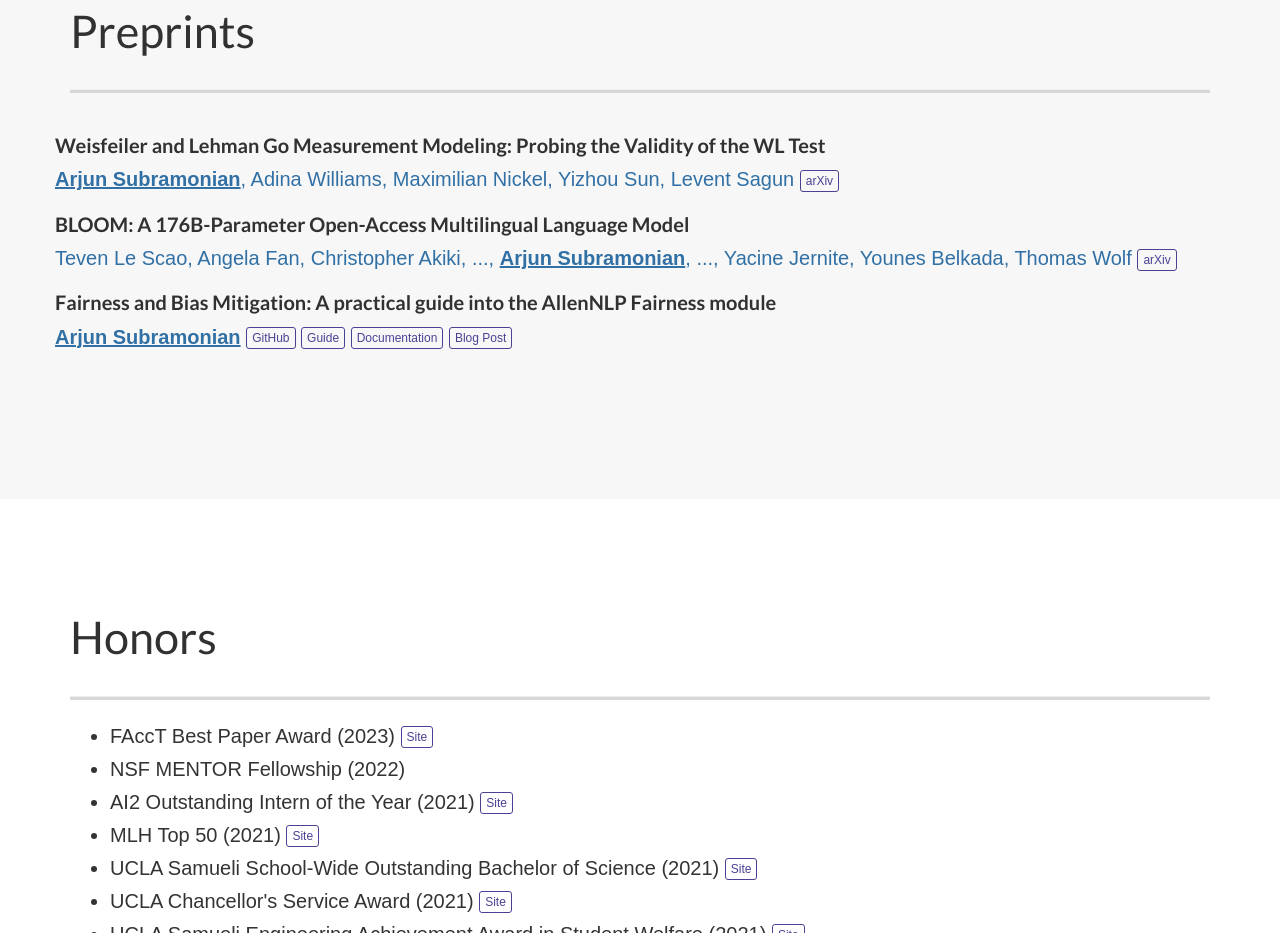
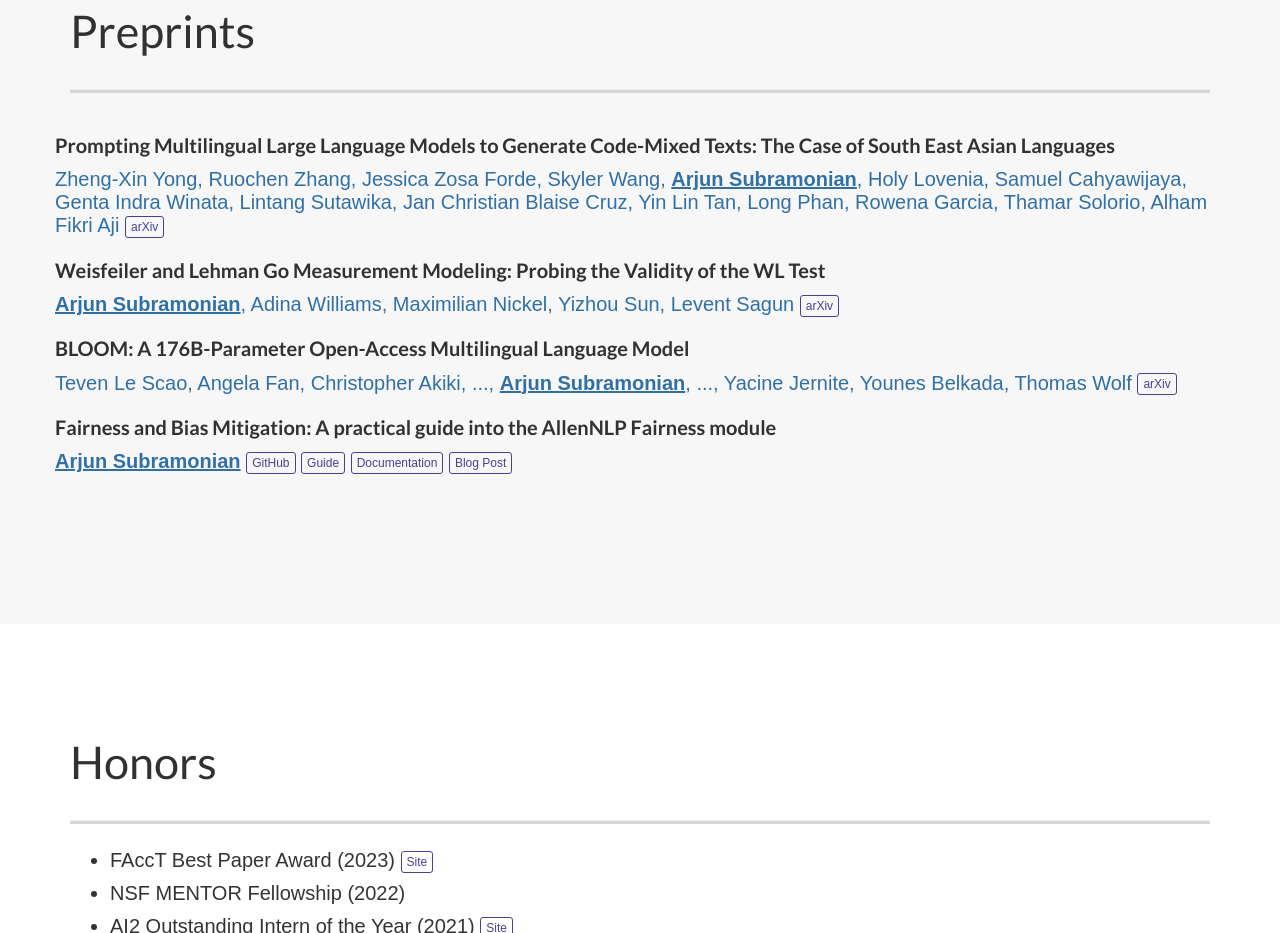
Before and after one commit to ArjunSubramonian/arjunsubramonian.github.io, a plain HTML site: page index.html in a window 1280 px wide. Shown: the part 4292-5225 px from the top of the page. Drawn offline with Linux system fonts and the light colour scheme; files whose address does not match are found by name.

Commit message:
added SEA paper

```diff
--- a/index.html
+++ b/index.html
@@ -460,6 +460,19 @@
                     <div class="pub-list-item" itemscope="" itemtype="http://schema.org/CreativeWork">
                         <div class="row">
                             <div class="col-md-12">
+                                <h5 class="article-title" itemprop="name">Prompting Multilingual Large Language Models to Generate Code-Mixed Texts: The Case of South East Asian Languages
+                                </h5>
+                                <div class="pub-authors" itemprop="author">
+                                    Zheng-Xin Yong, Ruochen Zhang, Jessica Zosa Forde, Skyler Wang, <b><u>Arjun Subramonian</u></b>, Holy Lovenia, Samuel Cahyawijaya, Genta Indra Winata, Lintang Sutawika, Jan Christian Blaise Cruz, Yin Lin Tan, Long Phan, Rowena Garcia, Thamar Solorio, Alham Fikri Aji
+                                    <a class="btn btn-primary btn-outline btn-xs" href="https://arxiv.org/abs/2303.13592">arXiv</a>
+                                </div>
+                        </div>
+                    </div>
+
+                    <!-- TODO: update URL, PDF links-->
+                    <div class="pub-list-item" itemscope="" itemtype="http://schema.org/CreativeWork">
+                        <div class="row">
+                            <div class="col-md-12">
                                 <h5 class="article-title" itemprop="name">Weisfeiler and Lehman Go Measurement Modeling: Probing the Validity of the WL Test</h5>
                                 <div class="pub-authors" itemprop="author">
                                     <b><u>Arjun Subramonian</u></b>, Adina Williams, Maximilian Nickel, Yizhou Sun, Levent Sagun
```
